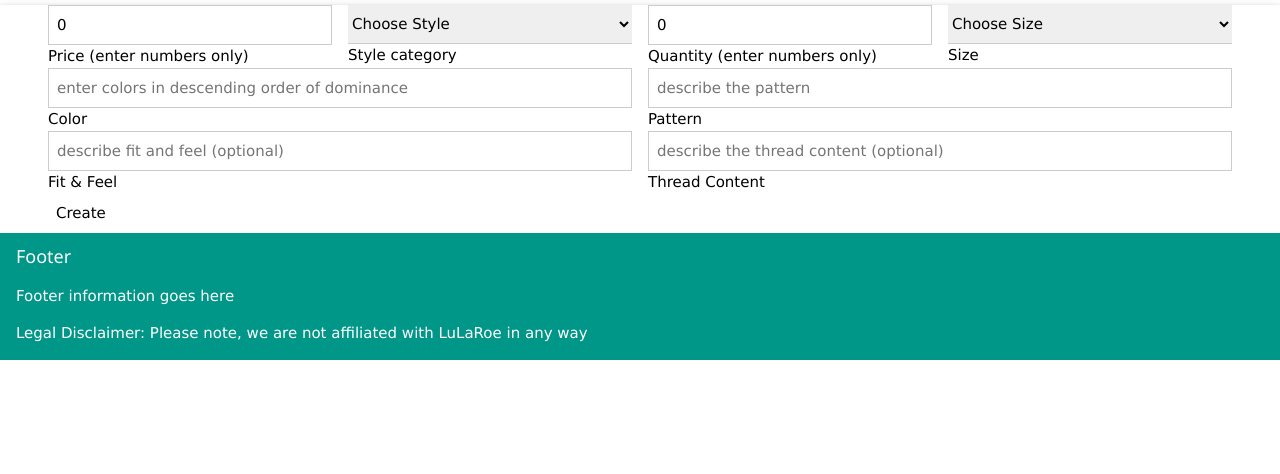
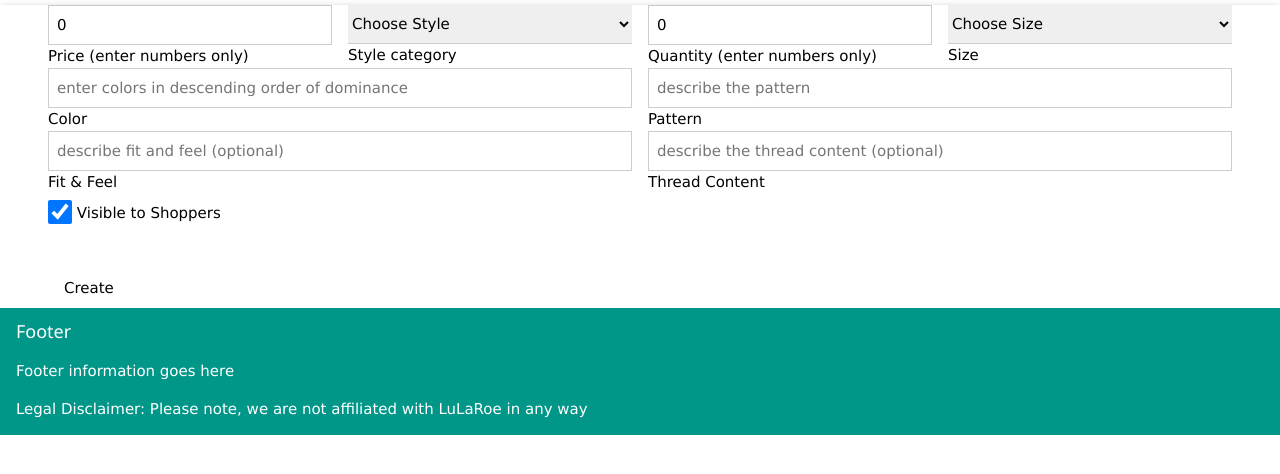
Before and after one commit to McFlip/lulashop, a PHP site: page /lulashop/createinventory.php in a window 1280 px wide. Shown: the part 254-728 px from the top of the page. Run offline with PHP 8.4, Linux system fonts and the light colour scheme.

Commit message:
form html

```diff
--- a/createinventory.php
+++ b/createinventory.php
@@ -114,7 +114,25 @@
 			</div>
 		</div>
 		<div class="w3-row-padding">
-			<input class="w3-button" type="submit" name="submit" value="Create">
+			<div class="w3-quarter">
+				<input class="w3-check" type="checkbox" name="visible" value="visible"
+				<?php
+					if ($_SERVER["REQUEST_METHOD"] == "POST") {
+						if (isset($_POST['visible'])) {
+							echo "checked";
+						}
+					} else {
+						echo "checked";
+					}
+				?>>
+				<label class="w3-label">Visible to Shoppers</label>
+			</div>
+		</div>
+		<br><br>
+		<div class="w3-row-padding">
+			<div class="w3-quarter">
+				<input class="w3-button" type="submit" name="submit" value="Create">
+			</div>
 		</div>
 	</form>
 </div>
```
